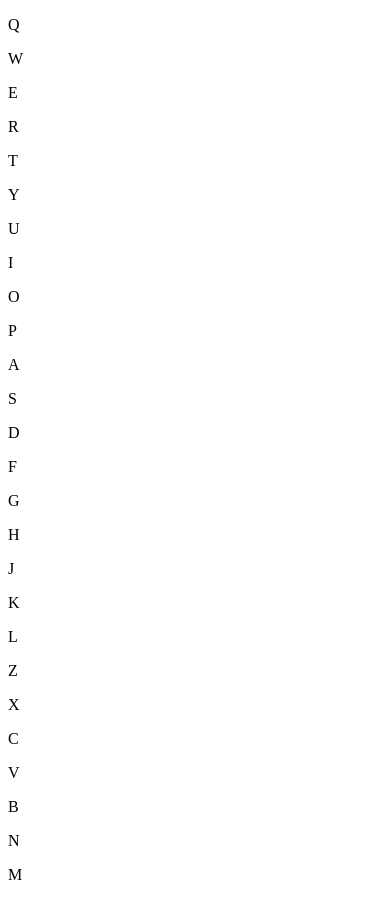
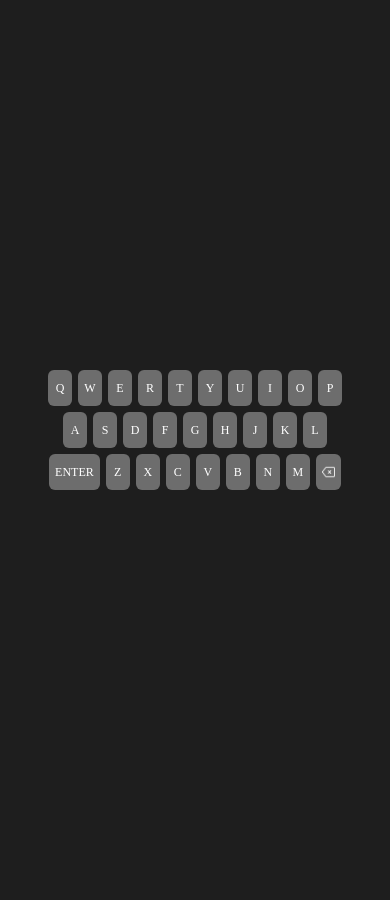
Before and after one commit to Vivi4na02l/Wordle-React, a React (Vite) app: page / in a window 390 px wide. After the commit the page ends 860 px from the top, so only its background shows below. Built offline with nearby package versions, Linux system fonts and the light colour scheme.

Commit message:
keyboard style complete and responsive

```diff
--- a/src/Components/Keyboard.jsx
+++ b/src/Components/Keyboard.jsx
@@ -1,3 +1,6 @@
+import '../css/Keyboard.css'
+import deleteIcon from "../assets/delete.png";
+
 export default function Keyboard() {
     const keyboardArray = [
         ["Q","W","E","R","T","Y","U","I","O","P"],
@@ -9,11 +12,25 @@ export default function Keyboard() {
         <section>
             {keyboardArray.map((row, i) => (
                 <div className="row" key={i}>
+
+                    {/* if it's the last row, add key ENTER */}
+                    {i == keyboardArray.length-1 && (
+                        <div className="key key-action">ENTER</div>
+                    )}
+
+                    {/* LETTERS */}
                     {row.map((letter,i) => (
-                        <div className="key" key={i}>
+                        <div className="key key-letters" key={i}>
                             <p>{letter}</p>
                         </div>
                     ))}
+
+                    {/* if it's the last row, add key DELETE */}
+                    {i == keyboardArray.length-1 && (
+                        <div className="key key-action">
+                            <img src={deleteIcon} alt="Delete" />
+                        </div>
+                    )}
                 </div>
             ))}
         </section>
--- /dev/null
+++ b/src/css/Keyboard.css
@@ -0,0 +1,90 @@
+section {
+    display: flex;
+    flex-direction: column;
+    gap: 0.5rem;
+    width: 100%;
+}
+
+.row {
+    display: flex;
+    justify-content: center;
+    gap: 0.5rem;
+    width: 100%;
+}
+
+.key {
+    display: flex;
+    justify-content: center;
+    align-items: center;
+
+    border-radius: 0.5rem;
+    background-color: #6d6d6d;
+}
+
+.key:hover {
+    cursor: pointer;
+    background-color: #5a5a5a;
+}
+
+@media screen and (max-width: 390px) {
+    .key-letters {
+        width: 2rem;
+        height: 3rem;
+
+        flex-shrink: 1;
+        min-width: 0;
+    }
+
+    .key-action {
+        padding-left: 0.5rem;
+        padding-right: 0.5rem;
+    }
+
+    .key-action img {
+        width: 1.1rem;
+    }
+
+    .key {
+        font-size: 1rem;
+    }
+}
+
+@media screen and (min-width: 391px) and (max-width: 450px) {
+    .key-letters {
+        width: 2.5rem;
+        height: 3.5rem;
+    }
+
+    .key-action {
+        padding-left: 0.7rem;
+        padding-right: 0.7rem;
+    }
+
+    .key-action img {
+        width: 1.5rem;
+    }
+
+    .key {
+        font-size: 1.5rem;
+    }
+}
+
+@media screen and (min-width: 451px) {
+    .key-letters {
+        width: 3rem;
+        height: 4rem;
+    }
+
+    .key-action {
+        padding-left: 1rem;
+        padding-right: 1rem;
+    }
+
+    .key-action img {
+        width: 2rem;
+    }
+
+    .key {
+        font-size: 1.5rem;
+    }
+}
--- a/src/index.css
+++ b/src/index.css
@@ -0,0 +1,49 @@
+body {
+    color: #fff;
+    background-color: rgb(30, 30, 30);
+
+    overflow-y: hidden;
+}
+
+p {
+    margin: 0;
+    padding: 0;
+}
+
+main {
+    height: 100vh;
+
+    display: flex;
+    justify-content: center;
+    align-items: center;
+}
+
+@media screen and (max-width: 499px) {
+  html {
+    font-size: 12px;
+  }
+}
+
+@media screen and (min-width: 500px) and (max-width: 767px) {
+  html {
+    font-size: 12px;
+  }
+}
+
+@media screen and (min-width: 768px) and (max-width: 1023px) {
+  html {
+    font-size: 14px;
+  }
+}
+
+@media screen and (min-width: 1024px) and (max-width: 1369px) {
+  html {
+    font-size: 14px;
+  }
+}
+
+@media screen and (min-width: 1370px) {
+  html {
+    font-size: 16px;
+  }
+}
```
Also changed, not shown: src/assets/delete.png (added).
